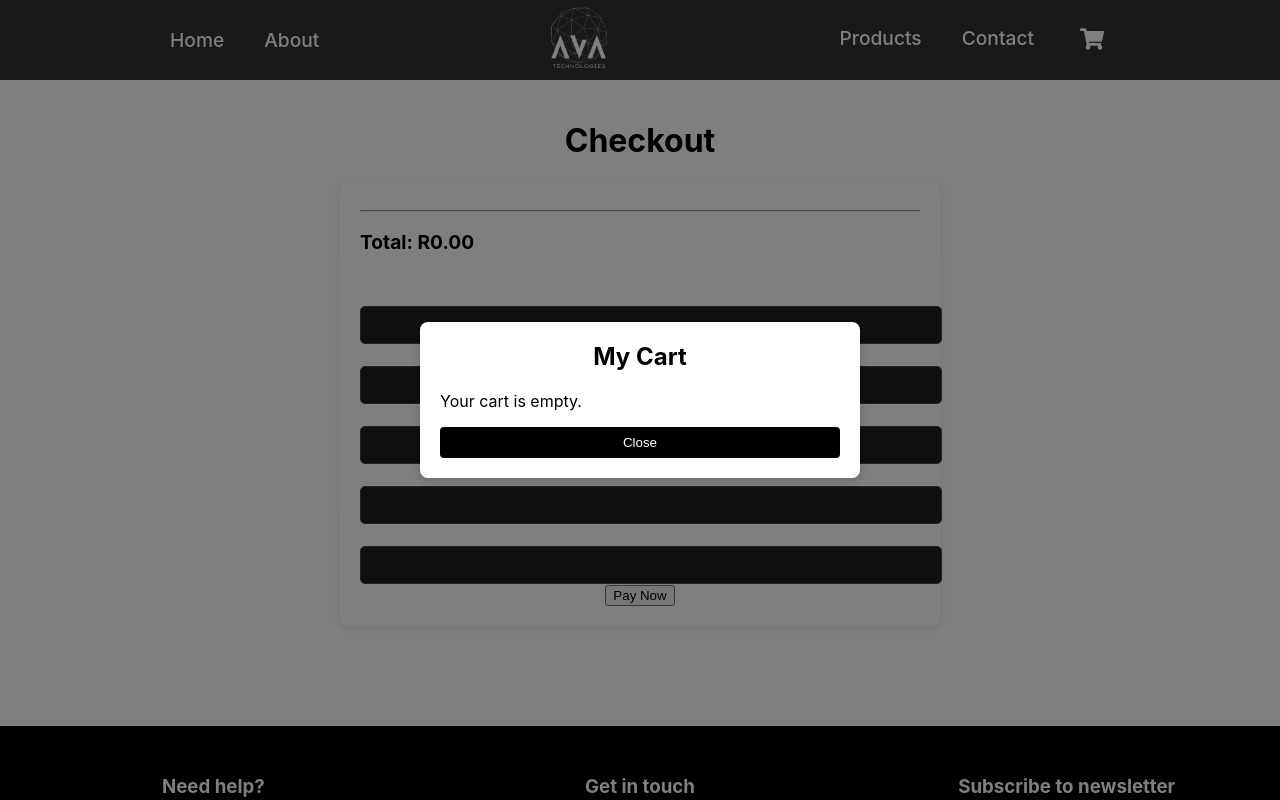
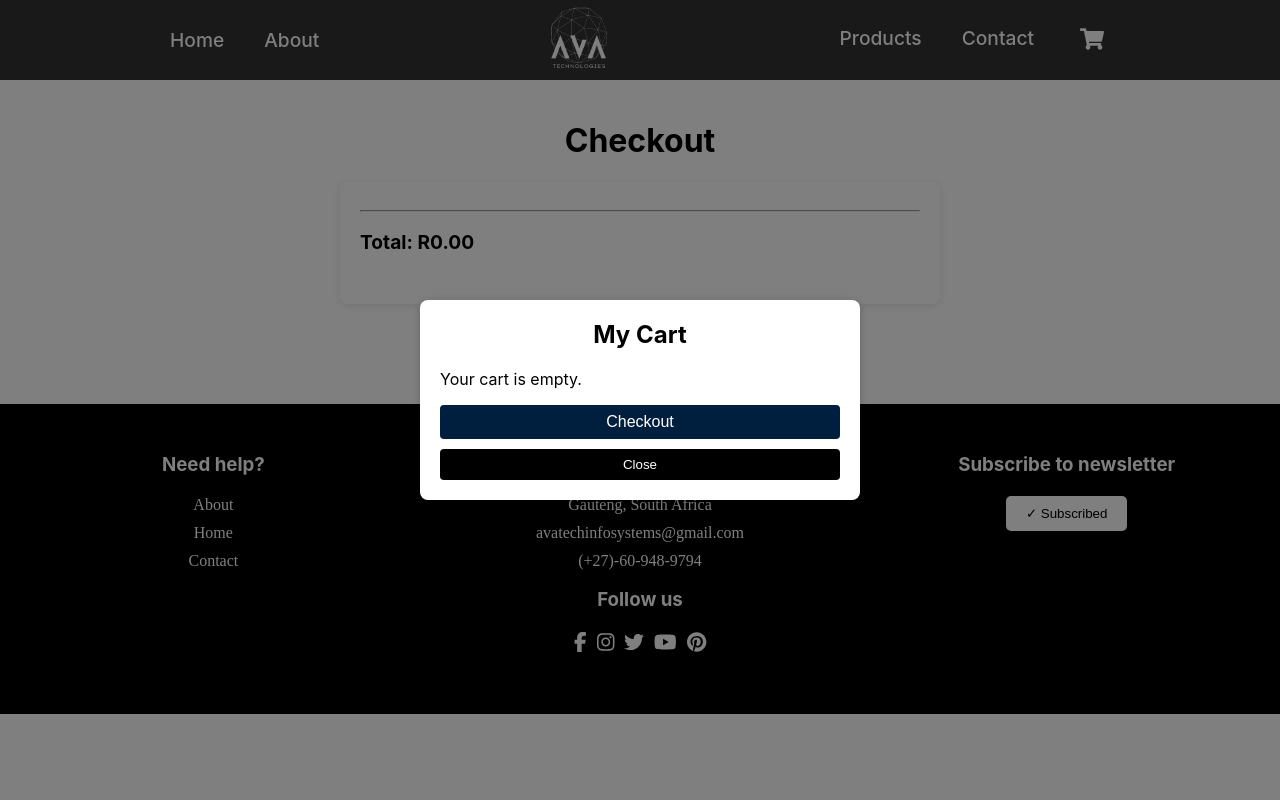
Before and after one commit to tinashe-x/avatech, a React (Create React App) app: page /checkout in a window 1280 px wide. Both pictures are taken after a click on the button 1092 px from the left and 40 px from the top of the page. Shown: the top 800 px of the page. Built offline with nearby package versions, Linux system fonts and the light colour scheme.

Commit message:
Added notification pop-up for cart success

```diff
--- a/package.json
+++ b/package.json
@@ -13,6 +13,7 @@
     "react-icons": "^5.5.0",
     "react-router-dom": "^7.1.1",
     "react-scripts": "5.0.1",
+    "react-toastify": "^11.0.5",
     "web-vitals": "^4.2.4"
   },
   "scripts": {
--- a/src/App.js
+++ b/src/App.js
@@ -7,6 +7,7 @@ import AllProducts from './Pages/AllProducts';
 import ProductDetails from './Pages/ProductDetails';
 import AdminDashboard from './Pages/Admin/AdminDashboard';
 import CartProvider from './contexts/CartContext';
+import { ToastContainer } from 'react-toastify';
 // import { getProducts } from './services/productService';
 
 function App() {
@@ -33,6 +34,7 @@ function App() {
           <Route path="/checkout" element={<CheckoutPage />} />
           <Route path="/admin" element={<AdminDashboard />} />
         </Routes>
+        <ToastContainer position="top-right" autoClose={3000} hideProgressBar={false} />
       </div>
     </Router>
     </CartProvider>
--- a/src/Pages/ProductDetails.js
+++ b/src/Pages/ProductDetails.js
@@ -6,6 +6,7 @@ import Footer from '../components/Footer';
 import Preloader from '../components/Preloader';
 import '../styles/ProductDetails.css'; // Ensure this path is correct
 import { useCart } from '../contexts/CartContext';
+import { toast } from 'react-toastify';
 
 const ProductDetails = () => {
   const { productId } = useParams();
@@ -16,6 +17,7 @@ const ProductDetails = () => {
 
   const handleAddToCart = () => {
     addItem(product);
+    toast.success(`${product.title}, has been added to cart!`);
   };
 
   useEffect(() => {
--- a/src/components/CartPopup.js
+++ b/src/components/CartPopup.js
@@ -17,12 +17,14 @@ const CartPopup = ({ onClose }) => {
           <ul>
             {cart.map((item) => (
               <li key={item.id} className="cart-item">
-                <BiCart className="cart-icon" />                <span>{item.title}</span> : <span>R{item.price}</span>
+                <BiCart className="cart-icon" />
+                <span>{item.title}</span> : <span>R{item.price}</span>
                 <button className="remove-btn" onClick={() => removeItem(item.id)}>Remove</button>
               </li>
             ))}
           </ul>
         )}
+        <button className='checkout-btn' onClick={() => { window.location.href = '/checkout'; }}>Checkout</button>
         <button className="close-btn" onClick={onClose}>Close</button>
       </div>
     </div>
--- a/src/components/Checkout.js
+++ b/src/components/Checkout.js
@@ -1,6 +1,7 @@
+// src/pages/Checkout.js
 import React from 'react';
 import { useCart } from '../contexts/CartContext';
-import PaymentForm from './PaymentForm';
+import PaymentForm from '../components/PaymentForm';
 import '../styles/Checkout.css';
 
 const Checkout = () => {
@@ -24,10 +25,10 @@ const Checkout = () => {
       <h1>Checkout</h1>
       <div className="checkout-body">
         <div className="order-summary">
-        {cart.map(item => (
+          {cart.map((item) => (
             <div key={item.id} className="order-item">
-            <span>{item.name}</span>
-            <span>${item.price}</span>
+              <span>{item.title}</span>
+              <span>R{parseFloat(item.price).toFixed(2)}</span>
             </div>
           ))}
           <hr />
@@ -35,14 +36,9 @@ const Checkout = () => {
             <strong>Total: R{totalAmount.toFixed(2)}</strong>
           </div>
         </div>
-      <PaymentForm
-        totalAmount={totalAmount}
-        onPaymentSuccess={handlePaymentSuccess}
-        onPaymentError={handlePaymentError}
-      />
+
       </div>
     </div>
-
   );
 };
 
--- a/src/styles/CartPopup.css
+++ b/src/styles/CartPopup.css
@@ -49,6 +49,20 @@
     background: #c82333;
   }
 
+  .checkout-btn {
+  background-color: #001F3F; /* Button background color */
+  color: #ffffff; /* Text color */
+  border: none;
+  border-radius: 4px;
+  padding: 8px 16px;
+  text-decoration: none;
+  font-size: 16px;
+  cursor: pointer;
+  transition: background-color 0.3s ease;
+  display: block;
+  width: 100%;
+  }
+
   .close-btn {
     margin-top: 10px;
     background: #000000;
--- a/src/styles/Checkout.css
+++ b/src/styles/Checkout.css
@@ -12,7 +12,7 @@
 
 .checkout-body{
   max-width: 600px;
-
+  color: #000000;
   margin: 0 auto;
   padding: 20px;
   background-color: #fff; /* Adjust to match your site's background color */
@@ -35,6 +35,7 @@
   justify-content: space-between;
   padding: 10px 0;
   border-bottom: 1px solid #eee;
+  text-color: #ffffff;
 }
 
 .order-item span {
```
Also changed, not shown: 1 other file (tests, documents, lock files or other folders). Lines whose indentation alone changed are shown as unchanged.
